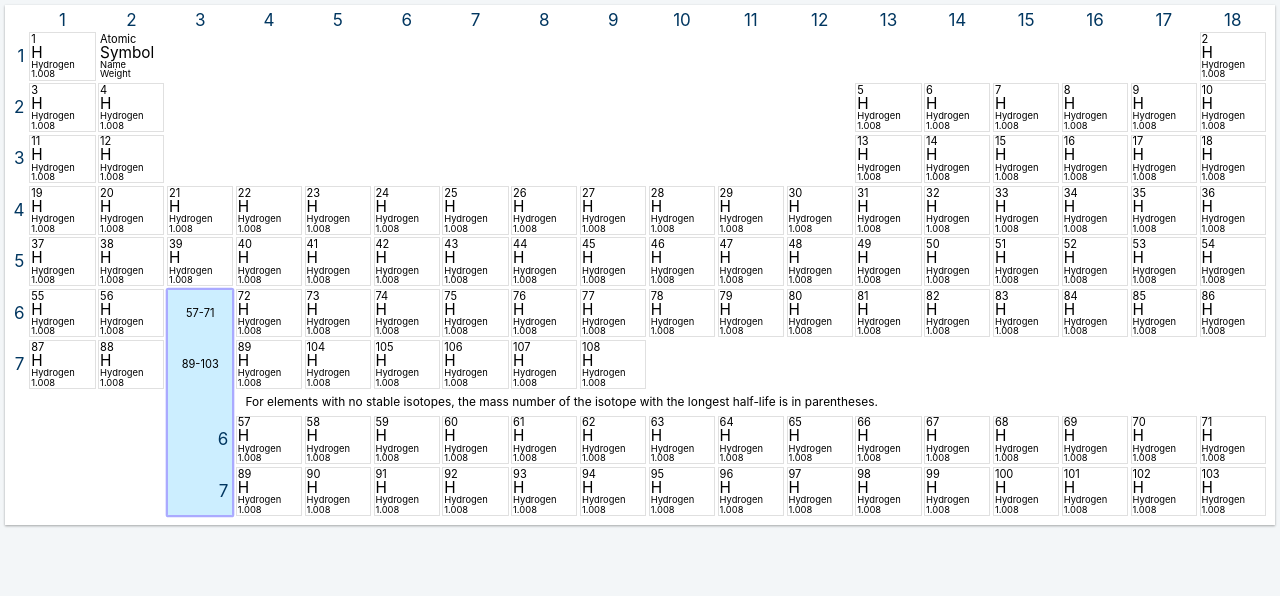
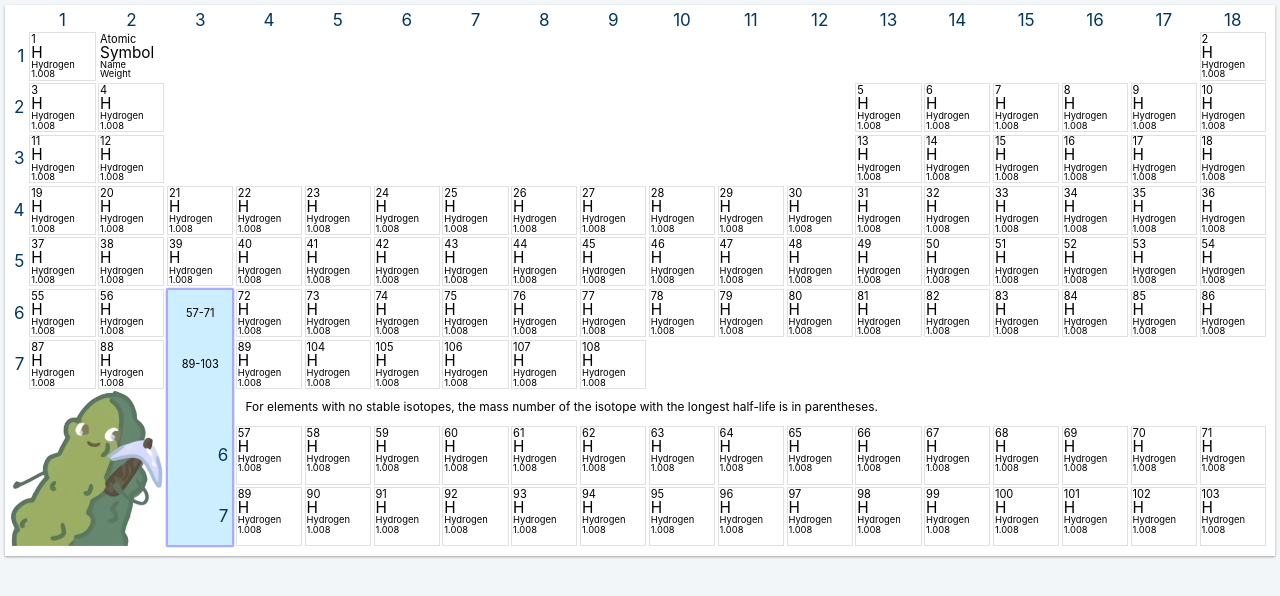
Before and after one commit to Phaysik/PickleHacks2021, a React (Create React App) app in the folder client/: page / in a window 1280 px wide. Shown: the top 596 px of the page. Built offline with nearby package versions, Linux system fonts and the light colour scheme.

Commit message:
:sparkles: added footer and PickleHack2021 logo

```diff
--- /dev/null
+++ b/client/src/elements/Footer/Footer.scss
@@ -0,0 +1,4 @@
+.Footer {
+    display: flex;
+    justify-content: center;
+}
--- /dev/null
+++ b/client/src/elements/Header/Header.tsx
@@ -0,0 +1,5 @@
+export default function Header() {
+    return (
+        <header></header>
+    );
+}
--- a/client/src/elements/PickleTable/PickleTable.scss
+++ b/client/src/elements/PickleTable/PickleTable.scss
@@ -58,6 +58,9 @@
   .LogoSpace {
     grid-column: 1 / span 3;
     grid-row: 9 / span 3;
+    & img {
+        width: 100%;
+    }
   }
 
   .Note {
--- a/client/src/elements/PickleTable/PickleTable.tsx
+++ b/client/src/elements/PickleTable/PickleTable.tsx
@@ -1,5 +1,6 @@
 import PickleBoxAttrs from '../../types/PickleBoxAttrs';
 import PickleBox from '../PickleBox/PickleBox';
+import logo from './pickle.png';
 import './PickleTable.scss';
 
 const els: PickleBoxAttrs[] = Array(108).fill({ abbr: 'H', name: 'Hydrogen', weight: 1.008 }).map((el, i) => ({ ...el, id: i + 1 }));
@@ -20,7 +21,9 @@ export default function PickleTable() {
 
             <div className="Key"></div>
             <div className="NullSpace"></div>
-            <div className="LogoSpace"></div>
+            <div className="LogoSpace">
+                <img src={logo} alt="PickleHacks 2021" />
+            </div>
             <div className="Note">For elements with no stable isotopes, the mass number of the isotope with the longest half-life is in parentheses.</div>
             <PickleBox legend id="Atomic" abbr="Symbol" name="Name" weight="Weight"></PickleBox>
 
```
Also changed, not shown: client/src/elements/Footer/Footer.tsx (added, +9 -0 lines), client/src/elements/PickleTable/pickle.png (added).
